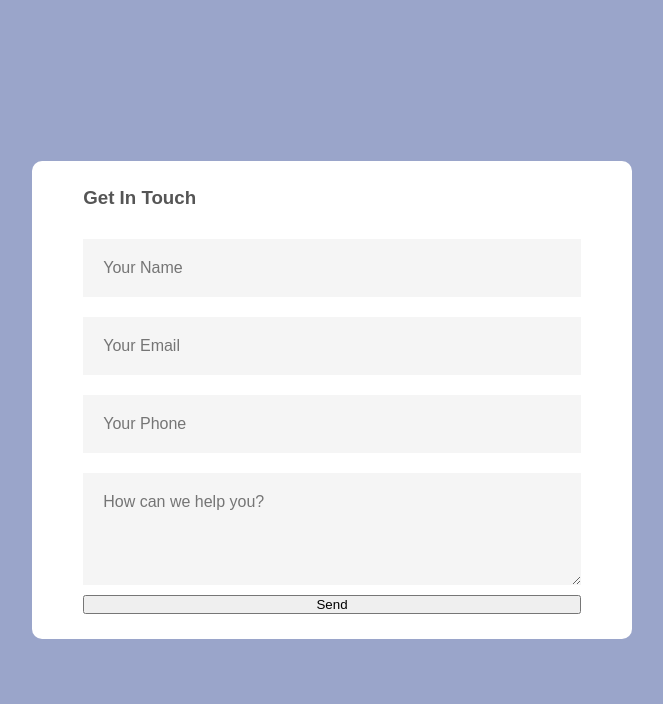
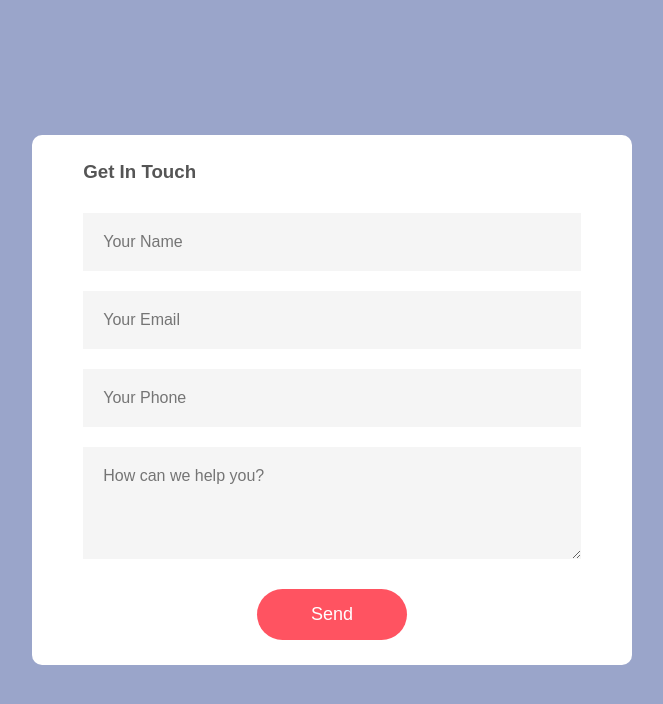
Before and after one commit to webfaisalbd/contact-page-to-email-smtp.js, a plain HTML site: page index.html in a window 1280 px wide. Shown: the whole page, without its empty margins (308-971 px from the left). Drawn offline with Linux system fonts and the light colour scheme.

Commit message:
form button  design added

```diff
--- a/style.css
+++ b/style.css
@@ -37,3 +37,16 @@ form input, form textarea{
     background: #f5f5f5;
     font-size: 16px;
 }
+
+form button {
+    padding: 15px;
+    background: #ff5361;
+    color: #fff;
+    font-size: 18px;
+    border: 0;
+    outline: none;
+    cursor: pointer;
+    width: 150px;
+    margin: 20px auto 0;
+    border-radius: 30px;
+}
```
